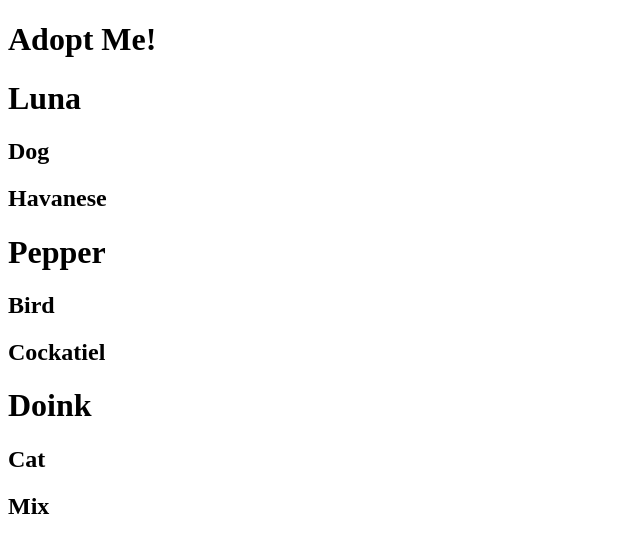
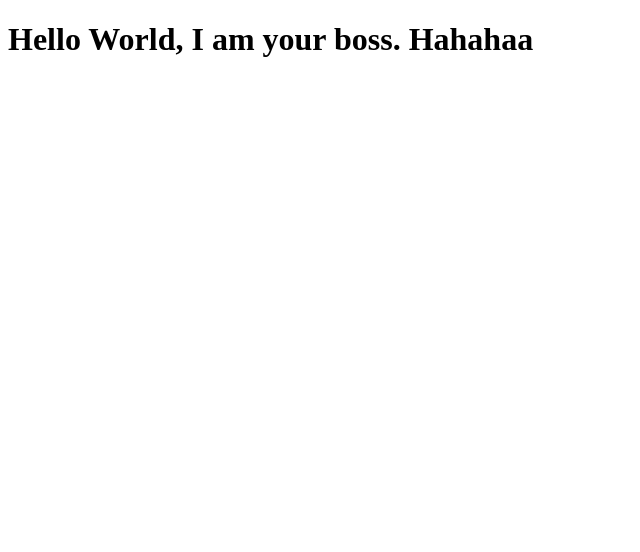
Before and after one commit to devsurajrai/phoeniix-play, a React (Vite) app: page / in a window 1280 px wide. Shown: the top 552 px of the page, without its empty margins (0-640 px from the left). Built offline with nearby package versions, Linux system fonts and the light colour scheme.

Commit message:
update:eslint config

```diff
--- a/package.json
+++ b/package.json
@@ -16,6 +16,10 @@
     "@babel/preset-react": "^7.16.7",
     "eslint": "^8.15.0",
     "eslint-config-prettier": "^8.5.0",
+    "eslint-plugin-import": "^2.26.0",
+    "eslint-plugin-jsx-a11y": "^6.5.1",
+    "eslint-plugin-react": "^7.29.4",
+    "eslint-plugin-react-hooks": "^4.5.0",
     "parcel": "^2.5.0",
     "prettier": "^2.6.2"
   },
--- /dev/null
+++ b/src/App.jsx
@@ -0,0 +1 @@
+export const App = () => <h1>Hello World, I am your boss. Hahahaa</h1>;
--- a/src/index.js
+++ b/src/index.js
@@ -1,27 +1,4 @@
-import React from "react";
-import ReactDOM from "react-dom";
-const Pet = (props) => {
-  return React.createElement("div", {}, [
-    React.createElement("h1", {}, props.name),
-    React.createElement("h2", {}, props.animal),
-    React.createElement("h2", {}, props.breed),
-  ]);
-};
+import { render } from "react-dom";
+import { App } from "./App";
 
-const App = () => {
-  return React.createElement("div", {}, [
-    React.createElement("h1", {}, "Adopt Me!"),
-    React.createElement(Pet, {
-      name: "Luna",
-      animal: "Dog",
-      breed: "Havanese",
-    }),
-    React.createElement(Pet, {
-      name: "Pepper",
-      animal: "Bird",
-      breed: "Cockatiel",
-    }),
-    React.createElement(Pet, { name: "Doink", animal: "Cat", breed: "Mix" }),
-  ]);
-};
-ReactDOM.render(React.createElement(App), document.getElementById("root"));
+render(<App />, document.getElementById("root"));
```
Also changed, not shown: .babelrc, .eslintrc.json, 1 other file (tests, documents, lock files or other folders).
